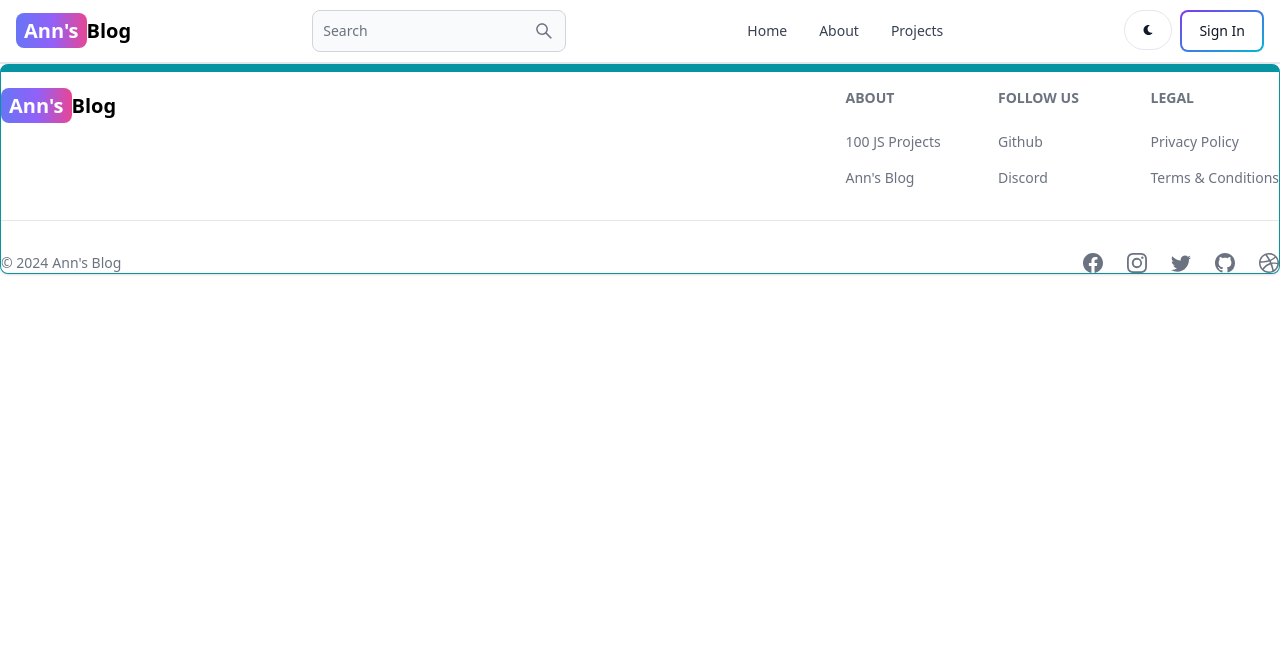
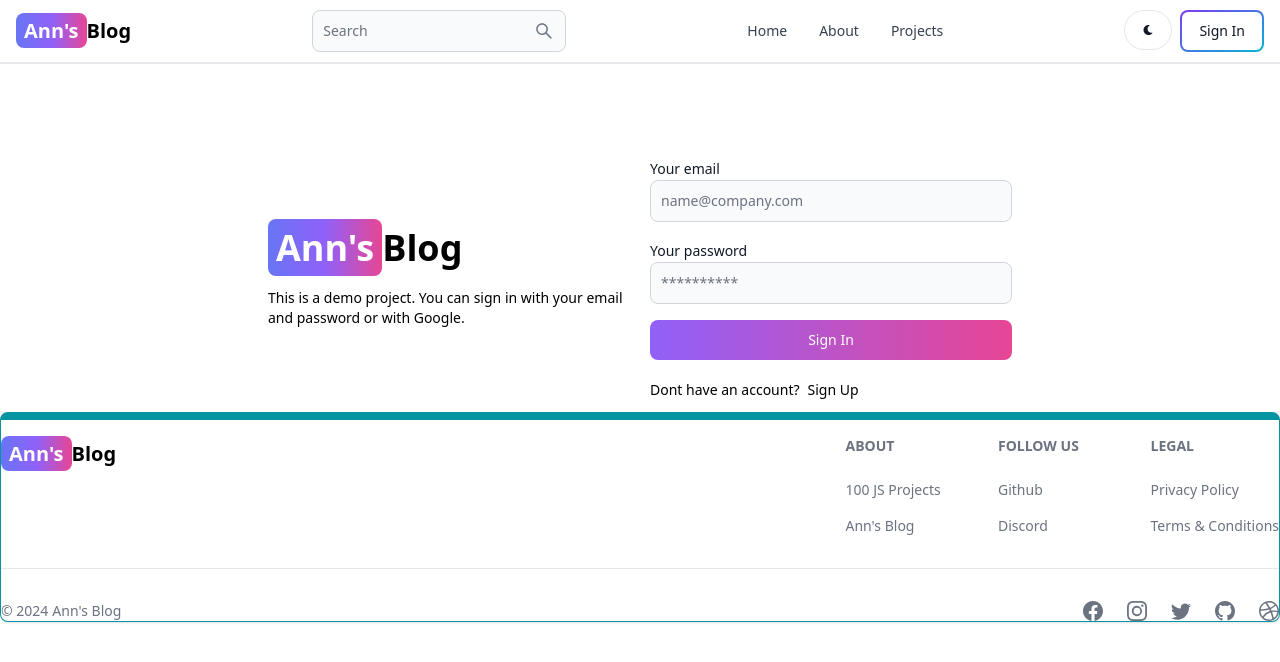
Before and after one commit to Ann-K-T/mern-blog, a React (Vite) app in the folder client/: page /sign-in in a window 1280 px wide. Shown: the top 662 px of the page. Built offline with nearby package versions, Linux system fonts and the light colour scheme.

Commit message:
complete signin page functionality

```diff
--- a/client/src/pages/SignIn.jsx
+++ b/client/src/pages/SignIn.jsx
@@ -1,5 +1,105 @@
-function SignIn() {
-  return <div></div>;
+import { Alert, Button, Label, Spinner, TextInput } from 'flowbite-react';
+import { useState } from 'react';
+import { Link, useNavigate } from 'react-router-dom';
+
+export default function SignIn() {
+  const [formData, setFormData] = useState({});
+  const [errorMessage, setErrorMessage] = useState(null);
+  const [loading, setLoading] = useState(false);
+  const navigate = useNavigate();
+  const handleChange = (e) => {
+    setFormData({ ...formData, [e.target.id]: e.target.value.trim() });
+  };
+  const handleSubmit = async (e) => {
+    e.preventDefault();
+    if (!formData.email || !formData.password) {
+      return setErrorMessage('Please fill out all fields');
+    }
+
+    try {
+      setLoading(true);
+      setErrorMessage(null);
+      const res = await fetch('/api/auth/signin', {
+        method: 'POST',
+        headers: { 'Content-Type': 'application/json' },
+        body: JSON.stringify(formData),
+      });
+      const data = await res.json();
+      if (data.success === false) {
+        return setErrorMessage(data.message);
+      }
+      setLoading(false);
+      if (res.ok) {
+        navigate('/');
+      }
+    } catch (error) {
+      setErrorMessage(error.message);
+      setLoading(false);
+    }
+  };
+  return (
+    <div className="min-h-screeen mt-20">
+      <div className="flex p-3 max-w-3xl mx-auto flex-col md:flex-row md:items-center gap-5">
+        {/* left */}
+        <div className="flex-1">
+          <Link to="/" className="font-bold dark:text-white text-4xl">
+            <span className="px-2 py-1 bg-gradient-to-r from-indigo-500 via-purple-500 to-pink-500 rounded-lg text-white">
+              Ann's
+            </span>
+            Blog
+          </Link>
+          <p className="text-sm mt-5">
+            This is a demo project. You can sign in with your email and password
+            or with Google.
+          </p>
+        </div>
+        {/* right */}
+        <div className="flex-1">
+          <form className="flex flex-col gap-4" onSubmit={handleSubmit}>
+            <div>
+              <Label value="Your email" />
+              <TextInput
+                type="email"
+                placeholder="name@company.com"
+                id="email"
+                onChange={handleChange}
+              />
+            </div>
+            <div>
+              <Label value="Your password" />
+              <TextInput
+                type="password"
+                placeholder="**********"
+                id="password"
+                onChange={handleChange}
+              />
+            </div>
+            <Button
+              gradientDuoTone="purpleToPink"
+              type="submit"
+              disabled={loading}
+            >
+              {loading ? (
+                <>
+                  <Spinner size="sm" />
+                  <span className="pl-3">Loading...</span>
+                </>
+              ) : (
+                'Sign In'
+              )}
+            </Button>
+          </form>
+          <div className="flex gap-2 text-sm mt-5">
+            <span> Dont have an account?</span>
+            <Link to="/sign-up">Sign Up</Link>
+          </div>
+          {errorMessage && (
+            <Alert className="mt-5" color="failure">
+              {errorMessage}
+            </Alert>
+          )}
+        </div>
+      </div>
+    </div>
+  );
 }
-
-export default SignIn;
```
